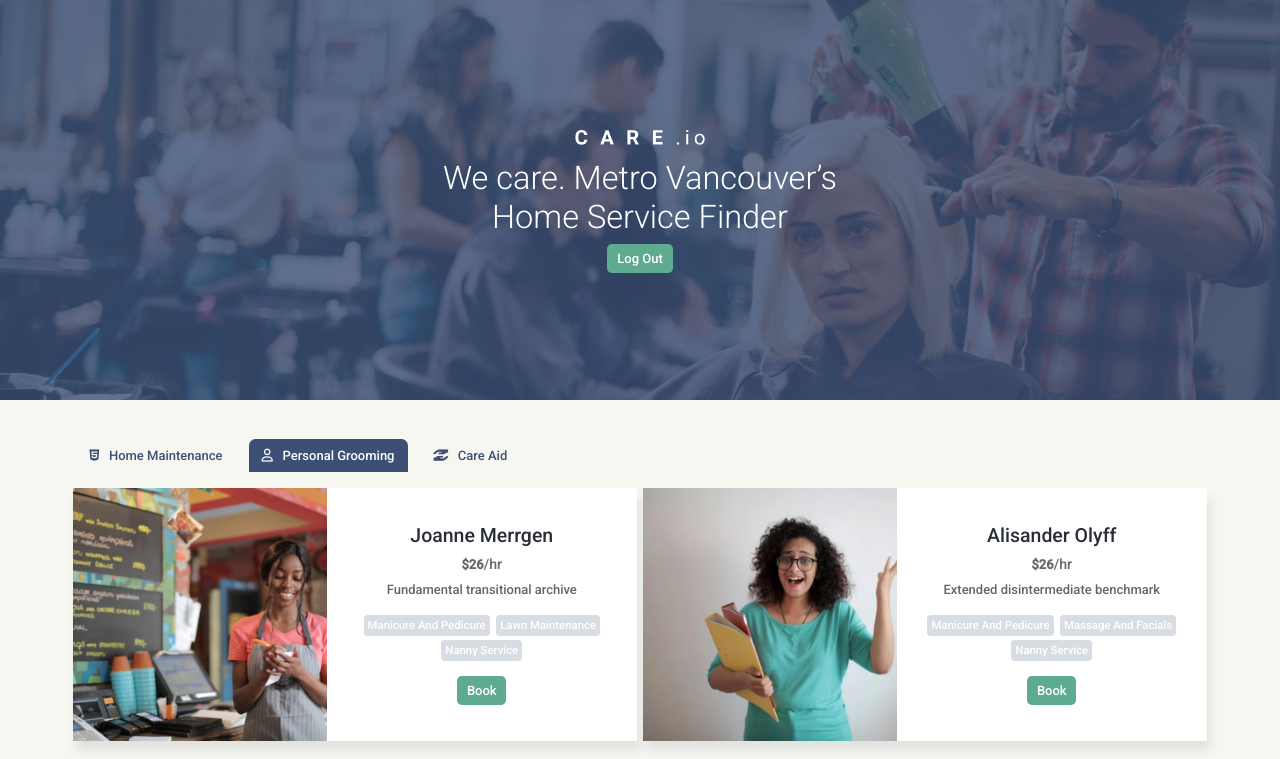
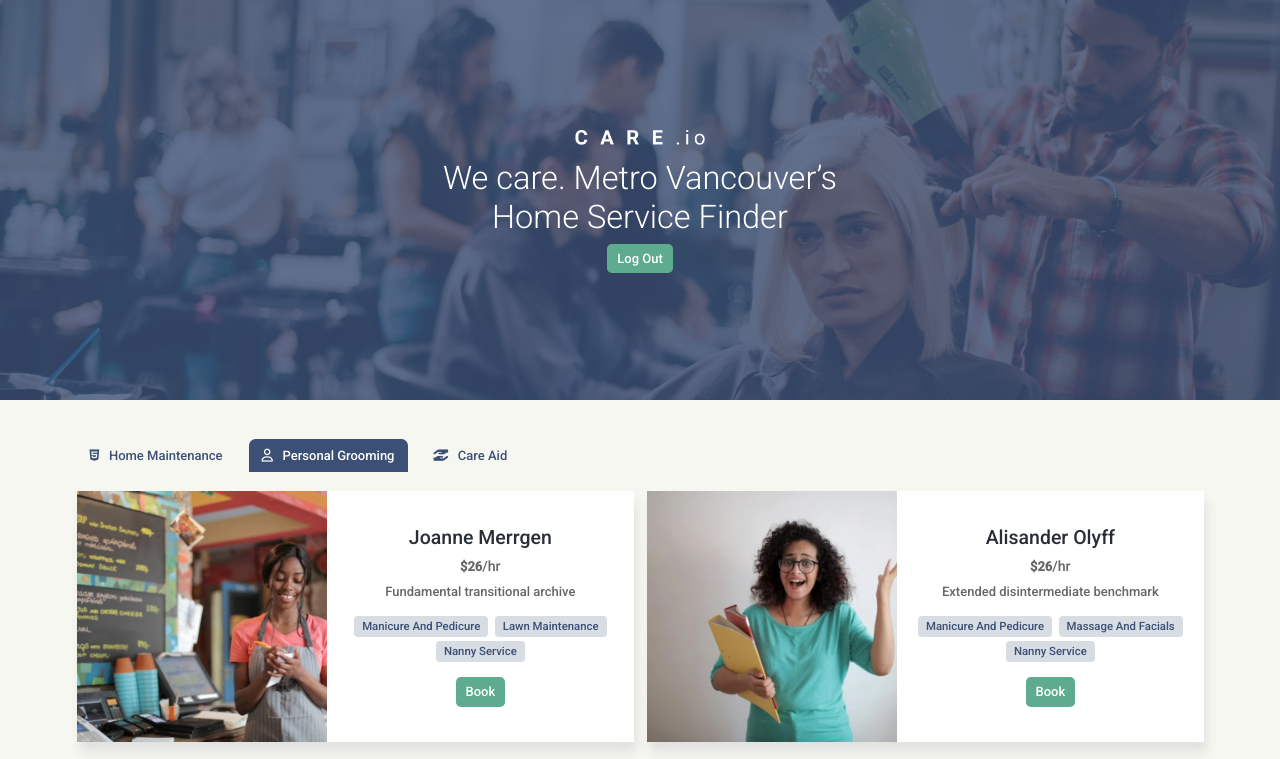
Before and after one commit to umarsalih/careio_react_frontend, a React (Create React App) app: page / in a window 1280 px wide. Shown: the top 759 px of the page. Built offline with nearby package versions, Linux system fonts and the light colour scheme; the HTML template or start-up script is replaced by a standard one.

Commit message:
fix start date; fetch partners once only

```diff
--- a/src/components/booking/BookingModal.jsx
+++ b/src/components/booking/BookingModal.jsx
@@ -47,10 +47,11 @@ export default function BookingModal() {
         })
         _updateBookingMeta()
     }
-    const handleDateChange = () =>{
+    const handleDateChange = (date) =>{
+        setStartDate(date)
         setBookingDetails({
             ...bookingDetails,
-            date: startDate.toDateString(),
+            date: date.toDateString(),
         })
         _updateBookingMeta()
     }
@@ -115,8 +116,10 @@ export default function BookingModal() {
                                 <div className="input-group date">
                                     <DatePicker
                                             selected={startDate}
-                                            onChange={(date) => setStartDate(date)}
-                                            onSelect={handleDateChange}
+                                            onChange={(date) => {
+                                                handleDateChange(date)
+                                            }}
+
                                         />
                                         {/* // onChange={handleChange()} */}
                                     {/* <input type="text"  id="bookingDatepicker" className="form-control"/>
--- a/src/components/home/TabsPartners.jsx
+++ b/src/components/home/TabsPartners.jsx
@@ -1,6 +1,32 @@
-import React, { Fragment} from 'react';
+import React, { Fragment,  useState, useEffect} from 'react';
 import PartnerCollection from '../partners/PartnersCollection';
+import axios from 'axios'
+
 const TabsPartners = (props) => {
+    const [partners, setPartners] = useState([])
+
+    const fetchPartners = async () =>{
+        if(partners.length) return
+        const res = await axios.get('/mock-data/partners-all.json', {
+            headers : {
+                    'Content-Type': 'application/json',
+                    'Accept': 'application/json'
+                   }
+        })
+        console.log({res})
+        if(res.status === 200 && res.data.length){
+            try{
+                setPartners(res.data)
+            }catch(e){
+                console.error(e)
+            }
+        }
+    }
+
+    useEffect(()=>{
+        fetchPartners()
+    },[])
+
   return (
     <Fragment>
         <div className="care-partner-tabs container">
@@ -26,13 +52,13 @@ const TabsPartners = (props) => {
 
             <div id="row care-tabs-content tab-content">
                 <div className="tab-pane fade " id="care-maintenance" role="tabpanel" aria-labelledby="care-maintenance-tab">
-                    <PartnerCollection category="home maintenance"/>
+                    <PartnerCollection partners={partners} category="home maintenance"/>
                 </div>
                 <div className="tab-pane fade show active" id="care-grooming" role="tabpanel" aria-labelledby="care-grooming-tab">
-                    <PartnerCollection category="grooming"/>
+                    <PartnerCollection partners={partners} category="grooming"/>
                 </div>
                 <div className="tab-pane fade" id="pills-contact" role="tabpanel" aria-labelledby="care-aid">
-                    <PartnerCollection category='care aid'/>
+                    <PartnerCollection partners={partners} category='care aid'/>
                 </div>
             </div>
         </div> {/* .care-partner-tabs */}
--- a/src/components/partners/PartnerCard.jsx
+++ b/src/components/partners/PartnerCard.jsx
@@ -26,7 +26,7 @@ const PartnerCard = ({
 
   return (
     <Fragment>
-        <div className="care-partner-card__outter mx-md-4 col-md-12 mx-lg-0 col-lg-6 p-1">
+        <div className="care-partner-card__outter mx-md-4 col-md-12 mx-lg-0 col-lg-6 p-2 mt-0 mb-1">
         <div className='care-partner-card'>
             <div className="image">
                 <img src={require(`./../../images/partners/partner-${partnerId}.jpg`)} alt={firstName}/>
--- a/src/components/partners/PartnersCollection.jsx
+++ b/src/components/partners/PartnersCollection.jsx
@@ -1,33 +1,10 @@
-import { Fragment, useState, useEffect } from 'react'
+import { Fragment } from 'react'
 import PartnerCard from './PartnerCard'
-import axios from 'axios'
 
 const PartnerCollection = ({
-    category="grooming"
+    category="grooming",
+    partners=[]
 }) =>{
-    const [partners, setPartners] = useState([])
-
-    const fetchPartners = async () =>{
-        if(partners.length) return
-        const res = await axios.get('/mock-data/partners-all.json', {
-            headers : {
-                    'Content-Type': 'application/json',
-                    'Accept': 'application/json'
-                   }
-        })
-        console.log({res})
-        if(res.status === 200 && res.data.length){
-            try{
-                setPartners(res.data)
-            }catch(e){
-                console.error(e)
-            }
-        }
-    }
-
-    useEffect(()=>{
-        fetchPartners()
-    },[])
 
     return(
         <Fragment>
--- a/src/styles/care.css
+++ b/src/styles/care.css
@@ -181,8 +181,8 @@
   display: inline-block;
   font-size: 0.875rem;
   background-color: rgba(60, 79, 117, 0.2);
-  color: #fff;
-  padding: 2px 4px;
+  color: #3C4F75;
+  padding: 2px 8px;
   text-transform: capitalize;
   border-radius: 4px;
   margin: 2px 4px;
--- a/src/styles/components/partner-card.scss
+++ b/src/styles/components/partner-card.scss
@@ -32,8 +32,8 @@
             display: inline-block;
             font-size: 0.875rem;
             background-color: $CARE_PURPLE_TRANS-2;
-            color: #fff;
-            padding: 2px 4px;
+            color: $CARE_PURPLE;
+            padding: 2px 8px;
             text-transform: capitalize;
             border-radius: 4px;
             margin: 2px 4px;
```
Also changed, not shown: 1 other file (tests, documents, lock files or other folders).
